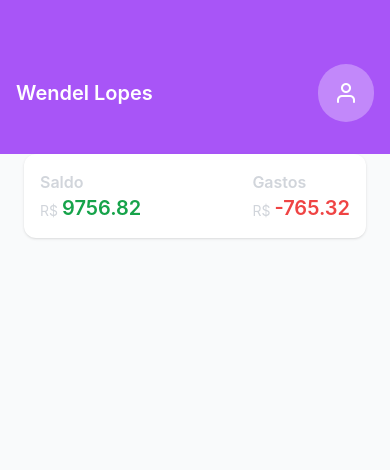
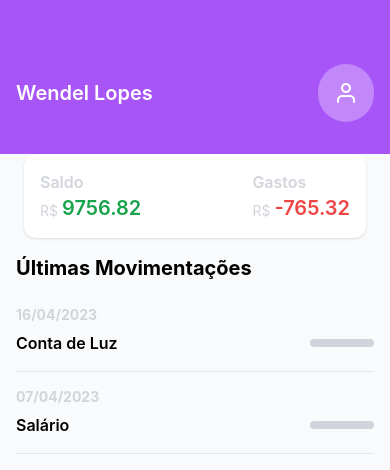
Before and after one commit to wlosantos/Finance-control, a React Native app: screen / in a window 390 px wide. Shown: the top 470 px of the page. Built offline with nearby package versions, Linux system fonts and the light colour scheme.

Commit message:
created movements component

```diff
--- /dev/null
+++ b/src/components/Movements.js
@@ -0,0 +1,36 @@
+import { useState } from 'react';
+import { View, Text, TouchableOpacity, StyleSheet } from 'react-native';
+
+const Movements = ({ data }) => {
+  const [showValue, setShowValue] = useState(false);
+
+  return (
+    <TouchableOpacity
+      activeOpacity={ 0.5 }
+      className="flex-1 mb-2 mt-2 border-b border-gray-200 pb-4"
+      onPress={ () => setShowValue(!showValue) }
+    >
+      <View className="">
+        <Text className="text-gray-300 font-bold">{data.date}</Text>
+        <View className="container flex-row items-center justify-between mt-2">
+          <Text className="font-semibold text-base">{data.label}</Text>
+          {showValue ? (
+            <Text className={`font-semibold text-base ${data.type == 'expense' ? 'text-red-500' : 'text-green-500'}`}>
+              R$ { data.value }
+            </Text>
+          ) : (
+            <View className="w-16 h-2 bg-gray-300 rounded-full"></View>
+          )}
+        </View>
+      </View>
+    </TouchableOpacity>
+  )
+};
+
+export default Movements;
+
+const styles = StyleSheet.create({
+  balance: {
+    color: ""
+  }
+})
--- a/src/pages/Home.js
+++ b/src/pages/Home.js
@@ -1,12 +1,40 @@
-import { View } from 'react-native';
+import { Text, View, FlatList } from 'react-native';
 import Header from '../components/Header';
 import Balence from '../components/Balence';
+import Movements from '../components/Movements';
+
+const list = [
+  {
+    id: 1,
+    label: 'Conta de Luz',
+    value: -150.32,
+    date: '16/04/2023',
+    type: 'expense',
+  },
+  {
+    id: 2,
+    label: 'Salário',
+    value: 1800.72,
+    date: '07/04/2023',
+    type: 'deposit',
+  }
+]
 
 export default () => {
   return (
     <View className="w-full">
       <Header name="Wendel Lopes" />
       <Balence balence={9756.82} expenses={-765.32} />
+
+      <Text className="text-xl font-bold px-4 mt-4">Últimas Movimentações</Text>
+
+      <FlatList
+        className="p-4"
+        data={list}
+        keyExtractor={ item => String(item.id) }
+        showsHorizontalScrollIndicator={false}
+        renderItem={({ item }) => <Movements data={item} /> }
+      />
     </View>
   )
 };
```
